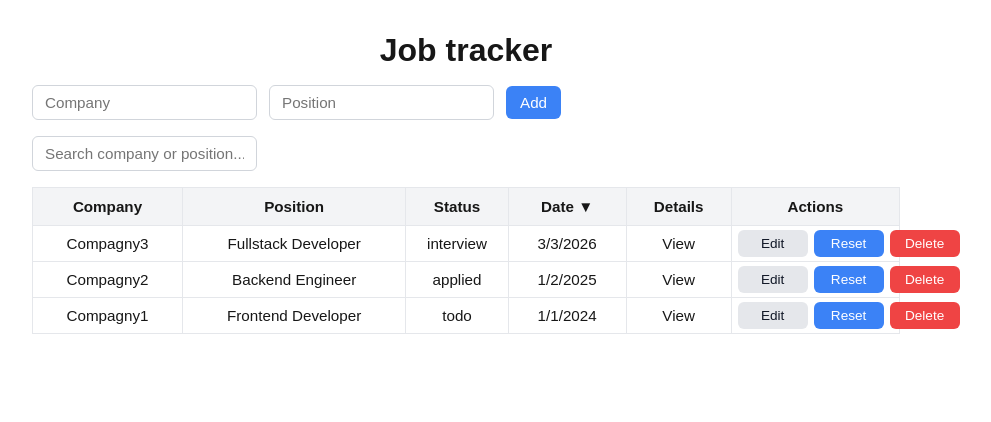
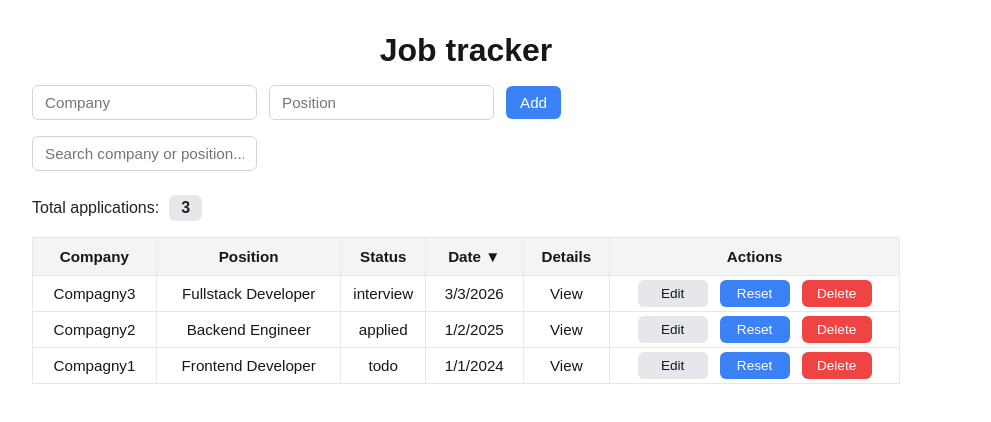
Before and after one commit to m-amroune/job-tracker, a Next.js app: page / in a window 1280 px wide. Shown: the top 422 px of the page, without its empty margins (174-1165 px from the left). Built offline with nearby package versions, Linux system fonts and the light colour scheme.

Commit message:
feat : add counter applications

```diff
--- a/src/app/globals.css
+++ b/src/app/globals.css
@@ -113,6 +113,21 @@ td input {
   box-sizing: border-box;
 }
 
+.offers-counter {
+  display: flex;
+  align-items: center;
+  gap: 8px;
+  font-size: 0.95rem;
+  color: #444;
+}
+
+.offers-counter strong {
+  background: #f3f3f3;
+  padding: 4px 10px;
+  border-radius: 6px;
+  font-size: 0.9rem;
+}
+
 button {
   padding: 8px 14px;
   background-color: #3b82f6;
@@ -148,6 +163,17 @@ td.date-cell {
   max-width: 120px;
 }
 
+td.actions {
+  min-width: 250px;
+}
+
+.action-wrapper {
+  display: flex;
+  flex-wrap: wrap;
+  gap: 6px;
+  justify-content: center;
+}
+
 .actions button {
   padding: 6px 10px;
   font-size: 0.85rem;
--- a/src/app/page.tsx
+++ b/src/app/page.tsx
@@ -254,6 +254,31 @@ export default function Page() {
         onChange={(e) => setSearch(e.target.value)}
         className="border px-2 py-1 rounded mb-4 w-full"
       />
+      <div
+        className="offers-counter"
+        style={{
+          marginTop: "1.5rem",
+          marginBottom: "0.8rem",
+          display: "flex",
+          alignItems: "center",
+          gap: "10px",
+          fontSize: "1rem",
+          fontWeight: 600,
+          color: "#222",
+        }}
+      >
+        <span>Total applications:</span>
+        <span
+          style={{
+            background: "#e5e7eb",
+            padding: "4px 12px",
+            borderRadius: "6px",
+            fontWeight: 700,
+          }}
+        >
+          {jobs.length}
+        </span>
+      </div>
 
       {sortedJobs.length === 0 ? (
         <p>No applications yet</p>
--- a/src/components/JobRow.tsx
+++ b/src/components/JobRow.tsx
@@ -63,6 +63,7 @@ export default function JobRow({
 
       {/* actions */}
       <td className="center actions">
+        <div className="action-wrapper">
           {/* edit / save */}
           {editingId === job.id ? (
             <button onClick={() => setEditingId(null)}>Save</button>
@@ -85,6 +86,7 @@ export default function JobRow({
           >
             Delete
           </button>
+        </div>
       </td>
     </tr>
   );
```
Lines whose indentation alone changed are shown as unchanged.
